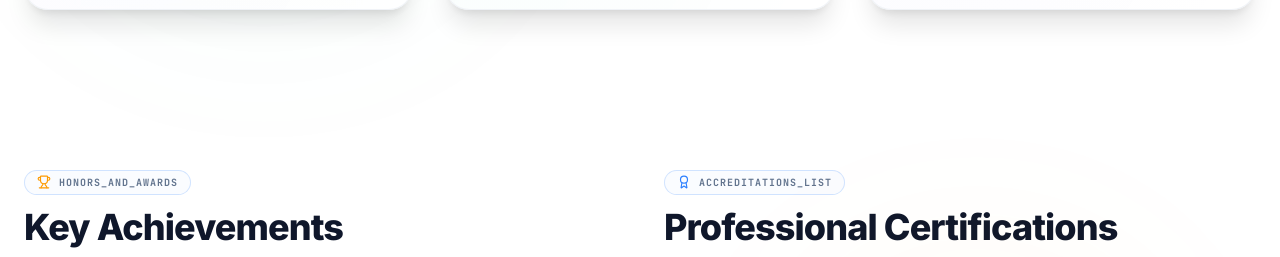
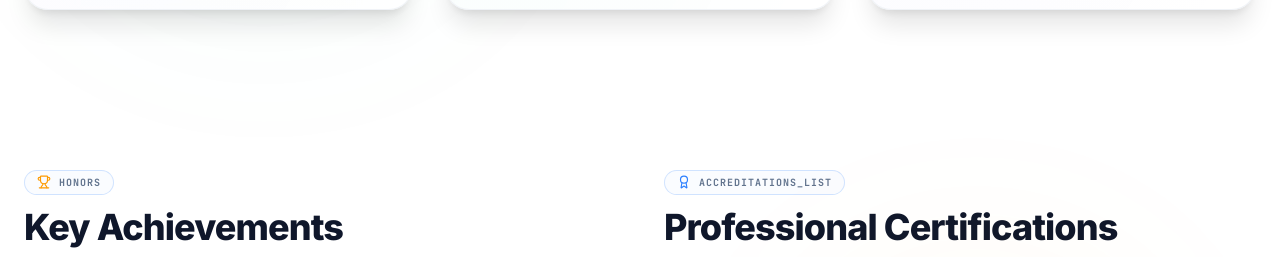
Before and after one commit to AirAbhiii/Abhishek-Sutrave-Portfolio, a React (Vite) app: page / in a window 1280 px wide. Shown: the part 3756-4013 px from the top of the page. Built offline with nearby package versions, Linux system fonts and the light colour scheme.

Commit message:
Update Achievements.tsx

```diff
--- a/src/components/Achievements.tsx
+++ b/src/components/Achievements.tsx
@@ -16,7 +16,7 @@ export default function Achievements() {
             <div className="inline-flex items-center space-x-2 border border-blue-500/20 bg-blue-50/30 dark:bg-blue-950/20 px-3 py-1 rounded-full mb-3">
               <Trophy className="w-3.5 h-3.5 text-amber-500" />
               <span className="text-[10px] font-mono tracking-widest text-slate-500 dark:text-blue-300 font-bold uppercase">
-                HONORS_AND_AWARDS
+                HONORS
               </span>
             </div>
             <h2 className="text-3xl sm:text-4xl font-sans font-extrabold tracking-tight text-slate-900 dark:text-white">
```
